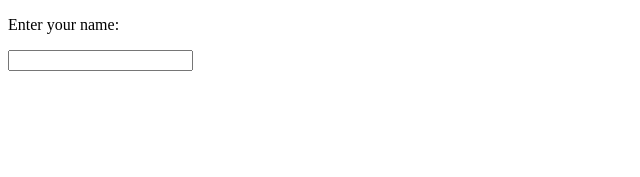
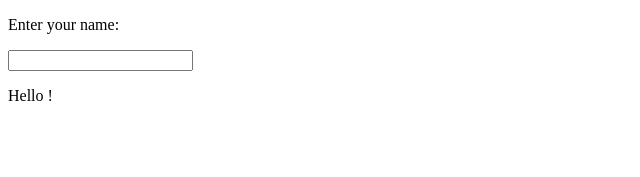
Before and after one commit to acciojob/personal-greeting-Nihal00, a React app: page / in a window 1280 px wide. Shown: the top 177 px of the page, without its empty margins (0-640 px from the left). Built offline with nearby package versions, Linux system fonts and the light colour scheme.

Commit message:
submitting code-Tue Jul 11 2023 00:07:21 GMT+0530 (India Standard Time)

```diff
--- a/src/components/App.js
+++ b/src/components/App.js
@@ -6,8 +6,8 @@ const App = () => {
   const [data, setData] = useState('');
 
   function handleDataChange(event) {
-    let ans = event.target.value;
-    setData(`hello ${ans}!`);
+
+    setData(event.target.value);
   }
 
   return (
@@ -15,7 +15,7 @@ const App = () => {
         {/* Do not remove the main div */}
         <p>Enter your name:</p>
         <input onInput={handleDataChange}/>
-        <p>{data}</p>
+        <p>Hello {data}!</p>
     </div>
   )
 }
```
